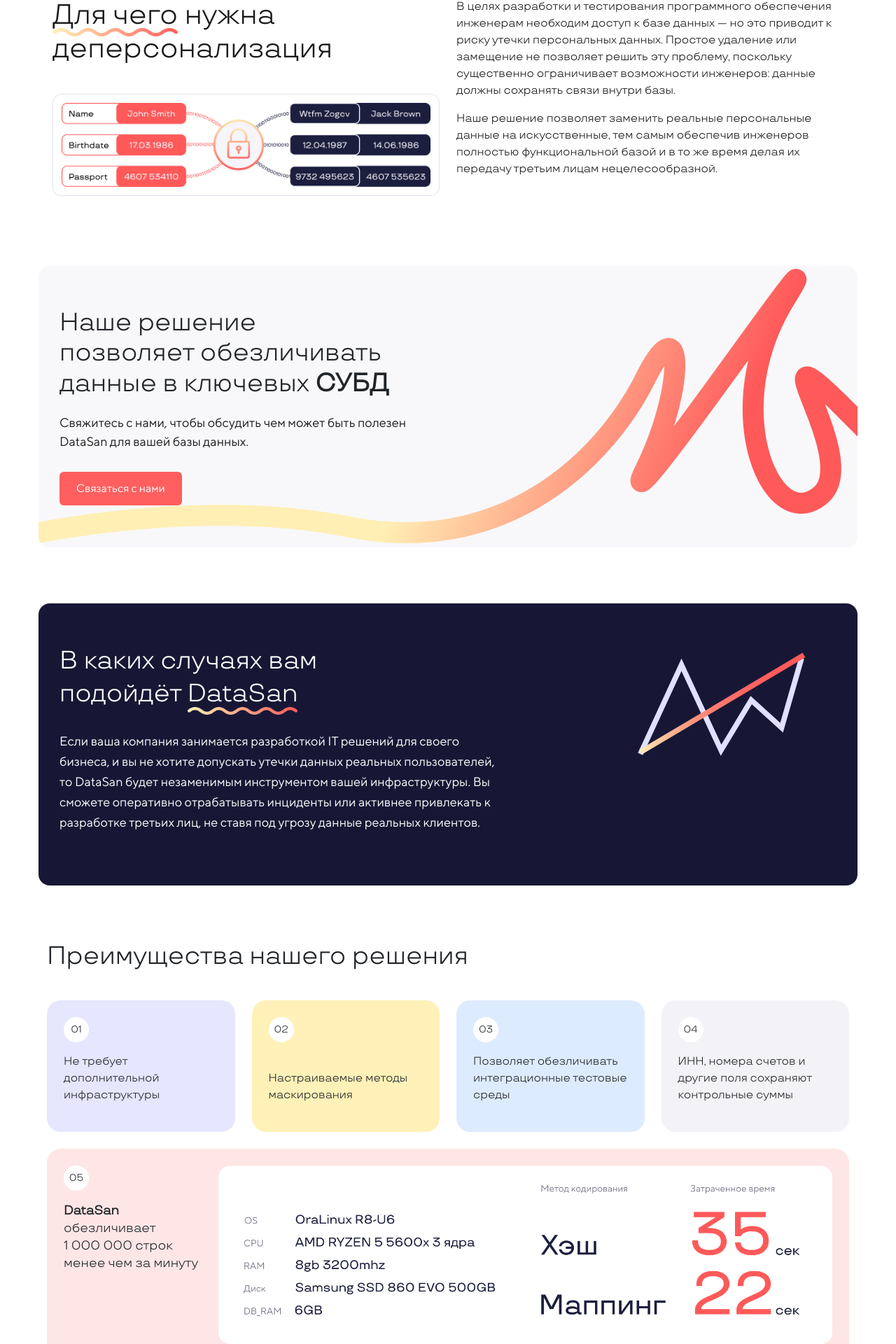
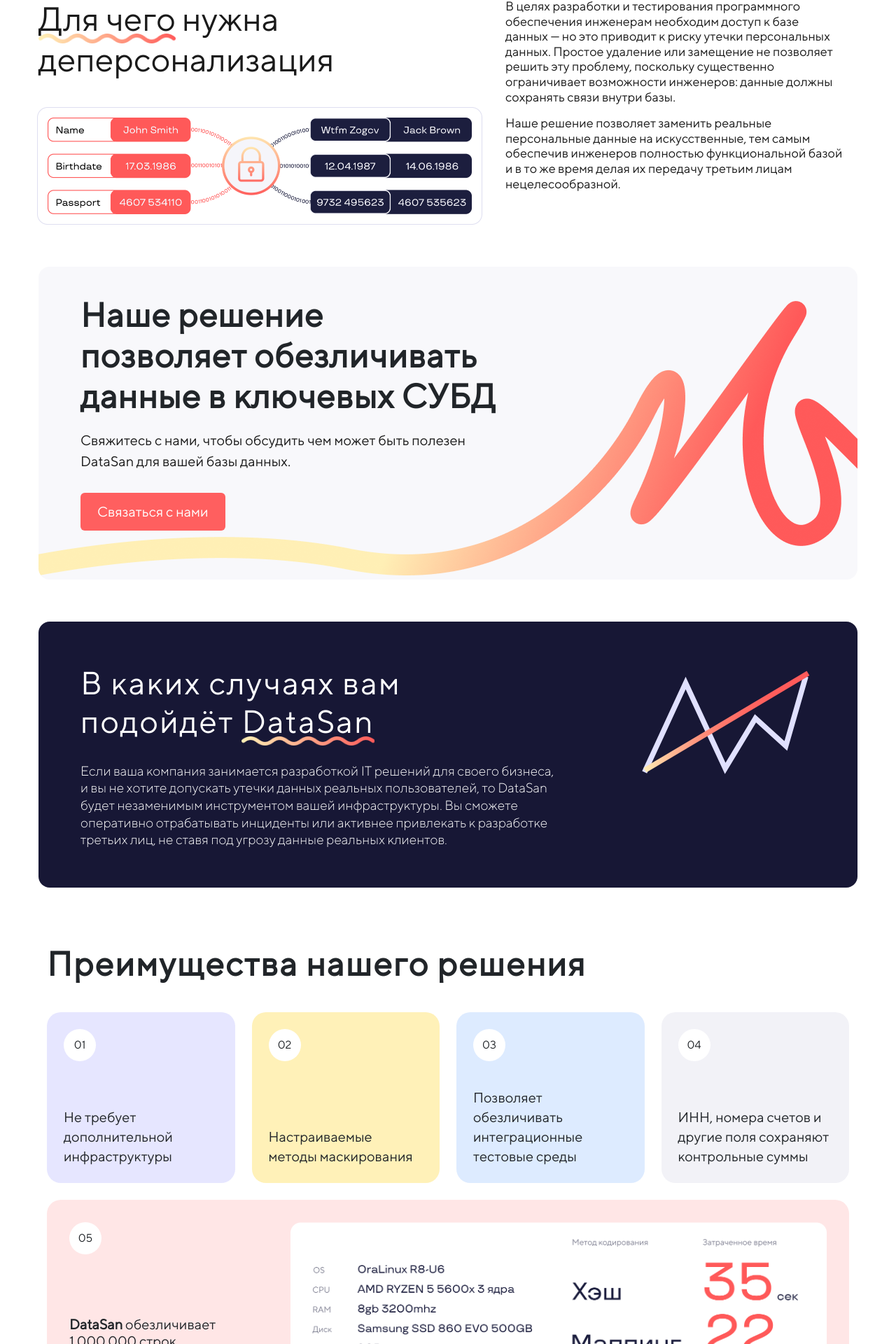
Before and after one commit to Aleator2023/datasan-react, a React (Vite) app: page / in a window 1280 px wide. Shown: the part 732-2652 px from the top of the page at 70% size. Built offline with nearby package versions, Linux system fonts and the light colour scheme.

Commit message:
Коммит от 19  июня , шришты

```diff
--- a/src/components/AdvantagesBlock.tsx
+++ b/src/components/AdvantagesBlock.tsx
@@ -10,38 +10,46 @@
         <div className="col-12 col-md-6 col-lg-3">
           <div className="adv-card violet">
             <div className="adv-number">01</div>
+            <div className="adv-text">
               <p>Не требует дополнительной инфраструктуры</p>
+            </div>
           </div>
         </div>
 
         <div className="col-12 col-md-6 col-lg-3">
           <div className="adv-card yellow">
             <div className="adv-number">02</div>
+            <div className="adv-text">
               <p>Настраиваемые методы маскирования</p>
+            </div>
           </div>
         </div>
 
         <div className="col-12 col-md-6 col-lg-3">
           <div className="adv-card blue">
             <div className="adv-number">03</div>
+            <div className="adv-text">
               <p>Позволяет обезличивать интеграционные тестовые среды</p>
+            </div>
           </div>
         </div>
 
         <div className="col-12 col-md-6 col-lg-3">
           <div className="adv-card light">
             <div className="adv-number">04</div>
+            <div className="adv-text">
               <p>ИНН, номера счетов и другие поля сохраняют контрольные суммы</p>
+            </div>
           </div>
         </div>
 
         <div className="col-12">
-          <div className="adv-card pink d-flex flex-column flex-lg-row align-items-start justify-content-between">
-            <div className="adv-text">
+  <div className="adv-card adv-card-performance pink d-flex flex-column flex-lg-row align-items-start justify-content-between">
+    <div className="performance-text d-flex flex-column justify-content-between">
       <div className="adv-number">05</div>
-              <p><strong>DataSan</strong> обезличивает<br />1 000 000 строк менее чем за минуту</p>
+      <p><strong>DataSan</strong> обезличивает<br />1 000 000 строк <br />менее чем за минуту</p>
     </div>
-            <div className="adv-image mt-4 mt-lg-0 ms-lg-4">
+    <div className="adv-image mt-4 mt-lg-0">
       <img src={performanceImg} alt="Производительность DataSan" />
     </div>
   </div>
--- a/src/components/SolutionBlock.tsx
+++ b/src/components/SolutionBlock.tsx
@@ -4,23 +4,24 @@
   return (
     <section className="solution-section container rounded-4">
       <div className="row align-items-center gx-5">
-        {/* Левый блок с текстом и кнопкой */}
-        <div className="col-12 col-md-6">
+
+        <div className="col-12 col-md-9">
           <h2 className="solution-title">
             Наше решение<br />
             позволяет обезличивать<br />
             данные в ключевых <strong>СУБД</strong>
           </h2>
           <p className="solution-text">
-            Свяжитесь с нами, чтобы обсудить чем может быть полезен DataSan для вашей базы данных.
+            Свяжитесь с нами, чтобы обсудить чем может быть полезен <br /> DataSan для вашей базы данных.
           </p>
           <button className="solution-btn">
             Связаться с нами
           </button>
         </div>
 
-        {/* Правый блок с волной */}
-        <div className="col-12 col-md-6 text-center mt-4 mt-md-0">
+
+        <div className="col-12 col-md-3 text-center mt-4 mt-md-0">
+
         </div>
       </div>
     </section>
--- a/src/styles/AdvantagesBlock.css
+++ b/src/styles/AdvantagesBlock.css
@@ -1,14 +1,15 @@
 .advantages-section {
     margin-top: 80px;
     margin-bottom: 80px;
-    font-family: 'TT Travels', sans-serif;
+    font-family: 'TTNorms', Arial, sans-serif;
     max-width: 1170px;
   }
 
   .advantages-title {
-    font-size: 36px;
-    font-weight: 500;
+    font-size: 48px;
+    font-weight: 600;
     margin-bottom: 40px;
+    letter-spacing: 2px;
   }
 
   .adv-card {
@@ -24,14 +25,14 @@
   .adv-number {
     background-color: white;
     border-radius: 50%;
-    width: 36px;
-    height: 36px;
+    width: 46px;
+    height: 46px;
     display: flex;
     align-items: center;
     justify-content: center;
     font-weight: 500;
-    font-size: 14px;
-    margin-bottom: 16px;
+    font-size: 16px;
+    margin-bottom: 38px;
   }
 
   /* Цвета карточек */
@@ -43,12 +44,35 @@
 
   .adv-text p {
     margin: 0;
-    font-size: 18px;
+    font-size: 20px;
     line-height: 1.4;
+
   }
 
-  .adv-image img {
-    max-width: 100%;
-    height: auto;
-    display: block;
-  }
+
+.adv-card-performance .performance-text {
+  flex: 1 1 60%;
+  max-width: 60%;
+  height: 100%;
+  display: flex;
+  flex-direction: column;
+  justify-content: space-between;
+  font-size: 20px;
+  line-height: 1.2;
+  font-weight: 400;
+}
+
+
+.adv-card-performance .adv-number {
+  margin-bottom: 20px;
+}
+
+
+.adv-card-performance .adv-image img {
+  margin-left: 0;
+  max-width: 100%;
+}
+
+.adv-card-performance {
+  padding: 32px;
+}
--- a/src/styles/SolutionBlock.css
+++ b/src/styles/SolutionBlock.css
@@ -1,7 +1,9 @@
 .solution-section {
     background-color: #f8f8fb;
-    padding: 60px 30px;
-    margin-top: 80px;
+    padding-top: 40px;
+    padding-bottom: 70px;
+    padding-left: 40px;
+    margin-top: 40px;
     position: relative;
     overflow: hidden;
     border-radius: 24px;
@@ -13,17 +15,20 @@
   }
 
   .solution-title {
-    font-size: 36px;
+    font-size: 48px;
     line-height: 1.2;
-    font-family: 'TT Travels', sans-serif;
-    font-weight: 500;
+    font-family: 'TTNorms', Arial, sans-serif;
+    letter-spacing: 1px;
+    font-weight: 600;
     margin-bottom: 20px;
+    margin-left: 20px;
   }
 
   .solution-text {
-    font-size: 18px;
+    font-size: 20px;
     margin-bottom: 30px;
     color: #1a1a1a;
+     margin-left: 20px;
   }
 
   .solution-btn {
@@ -32,10 +37,11 @@
     border: none;
     border-radius: 6px;
     padding: 12px 24px;
-    font-size: 16px;
+    font-size: 20px;
     font-weight: 500;
     cursor: pointer;
     transition: background 0.3s;
+     margin-left: 20px;
   }
 
   .solution-btn:hover {
--- a/src/styles/SuitableBlock.css
+++ b/src/styles/SuitableBlock.css
@@ -1,8 +1,11 @@
 .suitable-section {
   background-color: #171735;
   color: #ffffff;
-  padding: 60px 30px;
-  margin-top: 80px;
+  padding-top: 60px;
+  padding-bottom: 40px;
+  padding-left: 60px;
+  padding-right: 40px;
+  margin-top: 60px;
   position: relative;
   overflow: hidden;
   border-radius: 24px;
@@ -11,9 +14,10 @@
 }
 
 .suitable-title {
-  font-size: 36px;
-  line-height: 1.3;
-  font-family: 'TT Travels', sans-serif;
+  font-size: 46px;
+  letter-spacing: 2px;
+  line-height: 1.2;
+  font-family: 'TTNorms', Arial, sans-serif;
   font-weight: 500;
   margin-bottom: 30px;
   color: #ffffff;
@@ -40,9 +44,12 @@
 }
 
 .suitable-text {
-  font-size: 18px;
-  line-height: 1.6;
+  font-size: 19px;
+  font-family: 'TTNorms', Arial, sans-serif;
+  font-weight: 300;
+  line-height: 1.3;
   color: #ffffff;
+  margin-right: -80px;
 }
 
 .suitable-chart {
--- a/src/styles/WhyNeeded.css
+++ b/src/styles/WhyNeeded.css
@@ -3,15 +3,17 @@
   margin: auto;
   margin-top: 30px ;
   padding: 20px;
-  font-family: 'TT Travels', sans-serif;
+  font-family: 'TTNorms', Arial, sans-serif;
+
   color: #1A1A1A;
 }
 
 .why-title {
-  font-size: 40px;
+  font-size: 48px;
   line-height: 1.2;
   font-weight: 500;
   margin-bottom: 40px;
+  margin-left: -20px;
 }
 
 .underline-wrapper {
@@ -33,11 +35,17 @@
   z-index: -1;
 }
 
+.why-section p {
+  font-size: 18px;
+  line-height: 1.2;
+  margin-left: 70px;
+}
+
 .why-image img {
-  max-width: 100%;
+  max-width: 115%;
   height: auto;
   display: block;
-  margin: 0 auto;
+  margin-left: -22px;
   border: none;
   box-shadow: none;
 }
```
Lines whose indentation alone changed are shown as unchanged.
